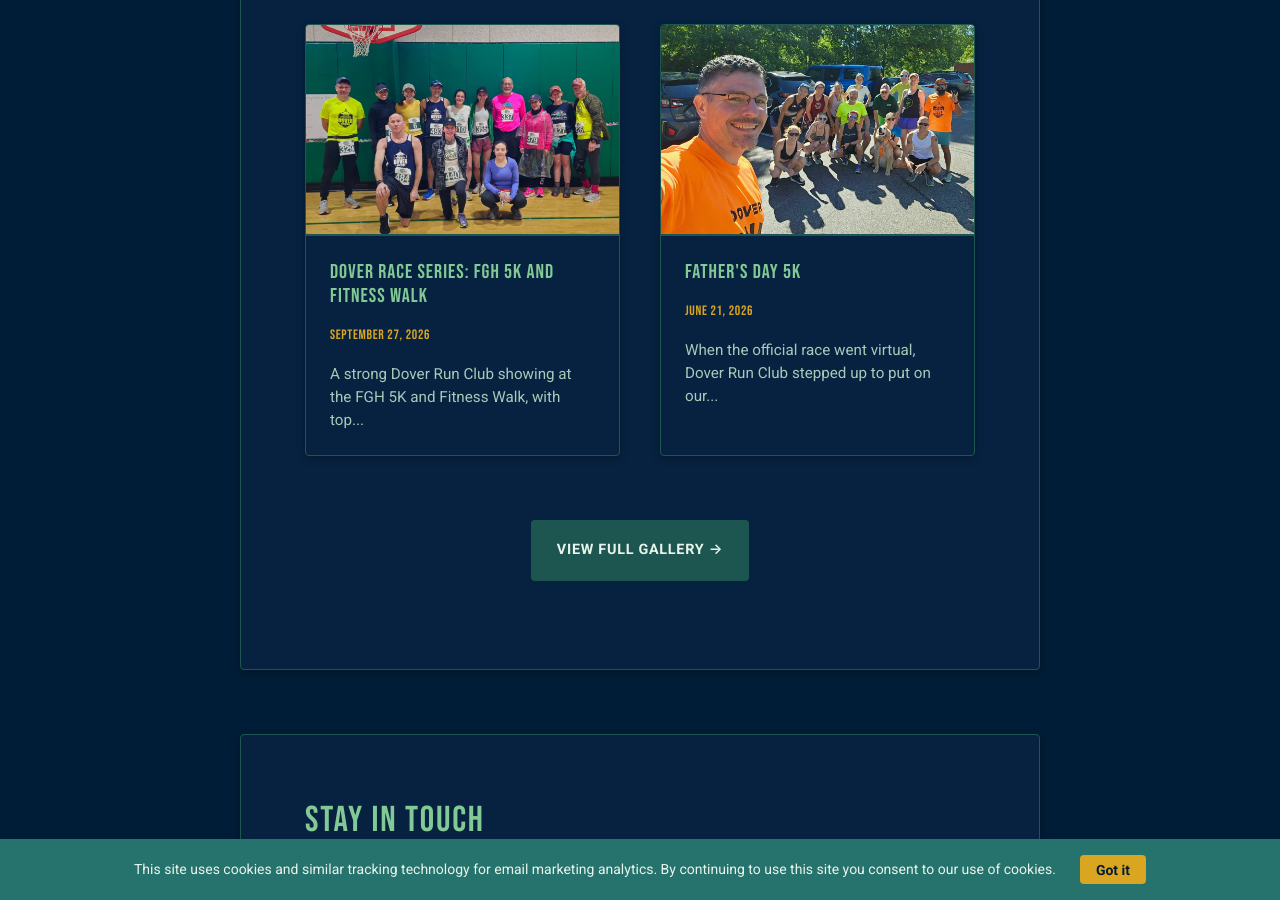
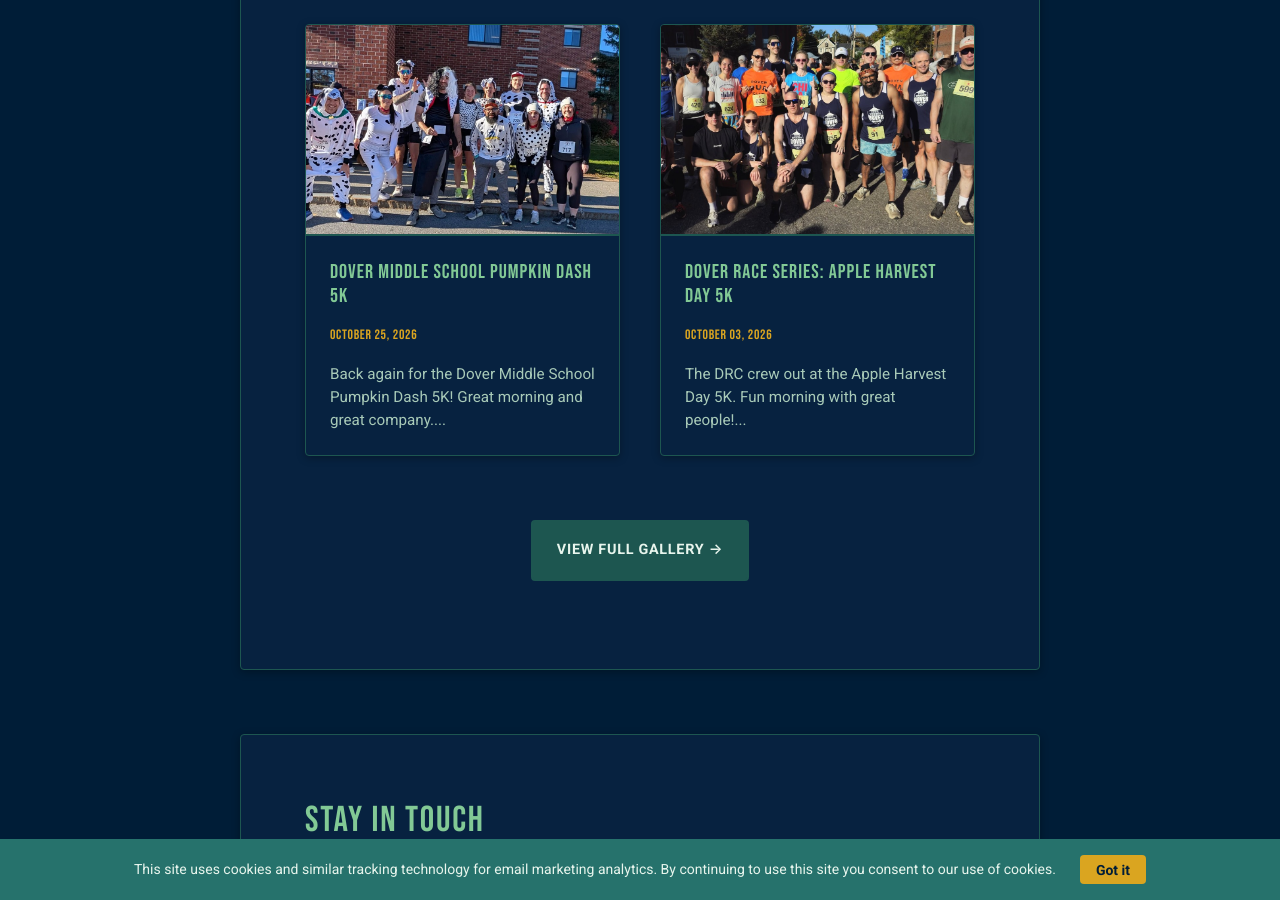
Before and after one commit to dekay2001/dover-run-club-website, a Jekyll site: the page built from index.md, in a window 1280 px wide and 900 px high, scrolled down 1897 px. Built offline with Jekyll 4.4.1, drawn with Linux system fonts in a browser that asks for light colours.

Commit message:
Add Apple Harvest Day and Pumpkin Dash gallery photos
- add Oct 3 and Oct 25, 2026 photos to the gallery with 400/800/1200px variants
- generic captions and alt text

```diff
--- a/_data/gallery.yml
+++ b/_data/gallery.yml
@@ -1,3 +1,17 @@
+
+- image: /assets/images/2026-10-25-dover-race-series-pumpkindash-5k-1200.jpg
+  image_base: /assets/images/2026-10-25-dover-race-series-pumpkindash-5k
+  title: "Dover Middle School Pumpkin Dash 5K"
+  date: "2026-10-25"
+  caption: "Back again for the Dover Middle School Pumpkin Dash 5K! Great morning and great company."
+  alt: "Dover Run Club members at the Dover Middle School Pumpkin Dash 5K"
+
+- image: /assets/images/2026-10-03-dover-race-series-apple-harvest-day-5k-1200.jpg
+  image_base: /assets/images/2026-10-03-dover-race-series-apple-harvest-day-5k
+  title: "Dover Race Series: Apple Harvest Day 5K"
+  date: "2026-10-03"
+  caption: "The DRC crew out at the Apple Harvest Day 5K. Fun morning with great people!"
+  alt: "Dover Run Club members at the Apple Harvest Day 5K"
 
 - image: /assets/images/2026-09-27-dover-race-series-fgh-5k-1200.jpg
   image_base: /assets/images/2026-09-27-dover-race-series-fgh-5k
```
Also changed, not shown: assets/images/2026-10-03-dover-race-series-apple-harvest-day-5k-1200.jpg (added), assets/images/2026-10-03-dover-race-series-apple-harvest-day-5k-400.jpg (added), assets/images/2026-10-03-dover-race-series-apple-harvest-day-5k-800.jpg (added), assets/images/2026-10-03-dover-race-series-apple-harvest-day-5k.jpg (added), assets/images/2026-10-25-dover-race-series-pumpkindash-5k-1200.jpg (added), assets/images/2026-10-25-dover-race-series-pumpkindash-5k-400.jpg (added), assets/images/2026-10-25-dover-race-series-pumpkindash-5k-800.jpg (added), assets/images/2026-10-25-dover-race-series-pumpkindash-5k.jpg (added).
